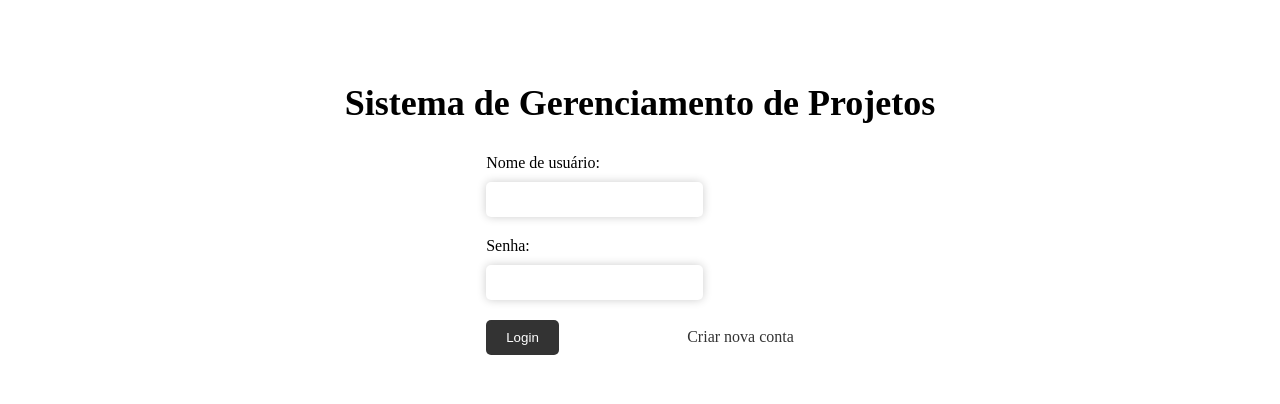
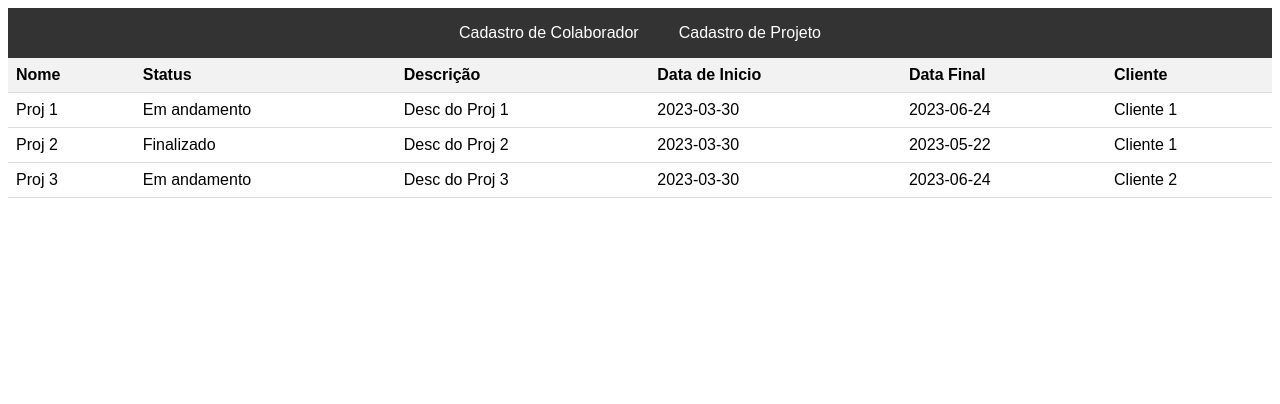
Before and after one commit to EduardoPanizzon/Proj_Final_DB, a PHP site: page / in a window 1280 px wide. Shown: the top 404 px of the page. Run offline with PHP 8.4, Linux system fonts and the light colour scheme; data comes from the database, SQL or seed files in the repository.

Commit message:
TelaInicialInicio

```diff
--- a/Projeto/conexao.php
+++ b/Projeto/conexao.php
@@ -2,15 +2,13 @@
 
 $servidor = "localhost"; //variável responsável por guardar o nome do  servidor
 $user = "root"; //variável responsável por guardar o nome de usuário do banco
-$senha = "0312mateus"; //variável responsável por guardar a senha de acesso ao banco
-$banco = "orgprojeto"; //variável responsável por guardar o nome do banco de dados
+$senha = "(suaSenha)"; //variável responsável por guardar a senha de acesso ao banco
+$banco = "orgProjeto"; //variável responsável por guardar o nome do banco de dados
 
 $mysqli = new mysqli($servidor, $user,$senha,$banco);
 
 if ($mysqli -> connect_error){
     die("connection failed: ".mysqli_connect_error());
-}else{
-    echo "tudo certo";
 }
 
 ?>
--- a/Projeto/index.php
+++ b/Projeto/index.php
@@ -1,81 +1,94 @@
+<?php
+include("conexao.php");
+session_start();
+?>
+
 <!DOCTYPE html>
 <html>
 <head>
-  <title>Sistema de Gerenciamento de Projetos</title>
+  <title>Tela Inicial</title>
   <style>
-    .container {
-      max-width: 600px;
-      margin: 0 auto;
-      padding: 50px;
-      text-align: center;
+    body {
+      font-family: Arial, sans-serif;
     }
 
-    h1 {
-      font-size: 36px;
-      margin-bottom: 30px;
+    table {
+      border-collapse: collapse;
+      width: 100%;
     }
 
-    form {
-      display: inline-block;
+    th, td {
+      padding: 8px;
       text-align: left;
+      border-bottom: 1px solid #ddd;
     }
 
-    label {
-      display: block;
-      margin-bottom: 10px;
+    th {
+      background-color: #f2f2f2;
     }
 
-    input[type="text"],
-    input[type="password"] {
-      display: block;
-      width: 100%;
-      padding: 10px;
-      margin-bottom: 20px;
-      border-radius: 5px;
-      border: none;
-      box-shadow: 0px 0px 10px rgba(0, 0, 0, 0.2);
+    .navbar {
+      background-color: #333;
+      height: 50px;
     }
 
-    input[type="submit"] {
-      background-color: #333;
-      color: #fff;
-      border: none;
-      border-radius: 5px;
-      padding: 10px 20px;
-      cursor: pointer;
-      transition: background-color 0.3s ease;
+    .navbar ul {
+      list-style-type: none;
+      margin: 0;
+      padding: 0;
+      display: flex;
+      justify-content: center;
+      align-items: center;
+      height: 100%;
     }
 
-    input[type="submit"]:hover {
-      background-color: #555;
+    .navbar li {
+      margin-right: 20px;
     }
 
-    a {
-      color: #333;
-      text-decoration: none;
-      margin-top: 20px;
-      display: inline-block;
-      transition: color 0.3s ease;
+    .navbar li:last-child {
+      margin-right: 0;
     }
 
-    a:hover {
-      color: #555;
+    .navbar li a {
+      color: #fff;
+      text-decoration: none;
+      padding: 10px;
     }
+
   </style>
 </head>
 <body>
-  <div class="container">
-    <h1>Sistema de Gerenciamento de Projetos</h1>
-    <form>
-      <label for="username">Nome de usuário:</label>
-      <input type="text" id="username" name="username">
+  <div class="navbar">
+    <ul>
+      <li><a href="#">Cadastro de Colaborador</a></li>
+      <li><a href="#">Cadastro de Projeto</a></li>
+    </ul>
+  </div>
+  <table>
+    <tr>
+      <th>Nome</th>
+      <th>Status</th>
+      <th>Descrição</th>
+      <th>Data de Inicio</th>
+      <th>Data Final</th>
+      <th>Cliente</th>
 
-      <label for="password">Senha:</label>
-      <input type="password" id="password" name="password">
-
-      <input type="submit" value="Login">
-    </form>
-    <a href="#">Criar nova conta</a>
-  </div>
+    </tr>
+  <?php
+  $result = "SELECT Projeto.nome,status,descricao,dataInicio,dataFim, Cliente.nome as clienteNome from Projeto INNER JOIN Cliente on  Projeto.fk_Cliente_id = Cliente.id;";
+  $resultado = mysqli_query($mysqli, $result);
+  while($row = mysqli_fetch_assoc($resultado)){
+  ?>
+    <tr>
+      <td><?php echo $row['nome'];?></td>
+      <td><?php echo $row['status'];?></td>
+      <td><?php echo $row['descricao'];?></td>
+      <td><?php echo $row['dataInicio'];?></td>
+      <td><?php echo $row['dataFim'];?></td>
+      <td><?php echo $row['clienteNome'];?></td>
+    </tr>
+  <?php } ?>
+  </table>
 </body>
 </html>
```
